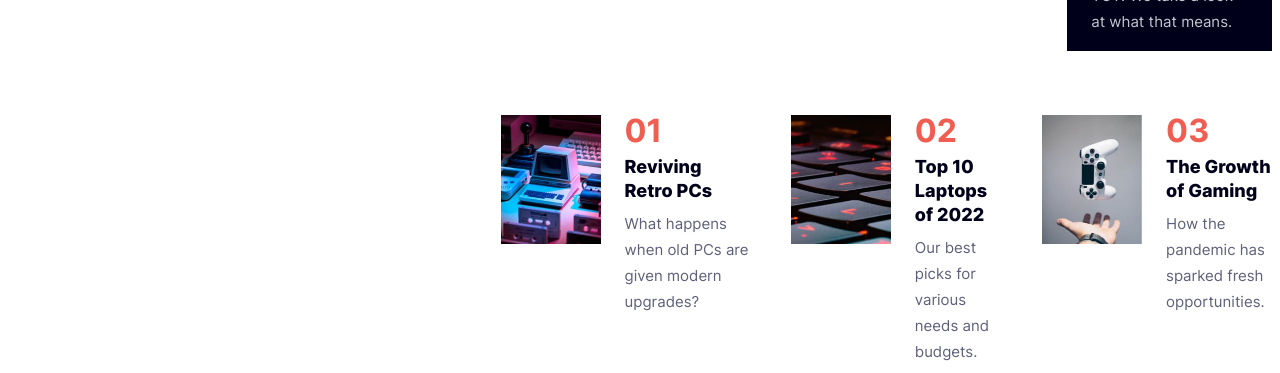
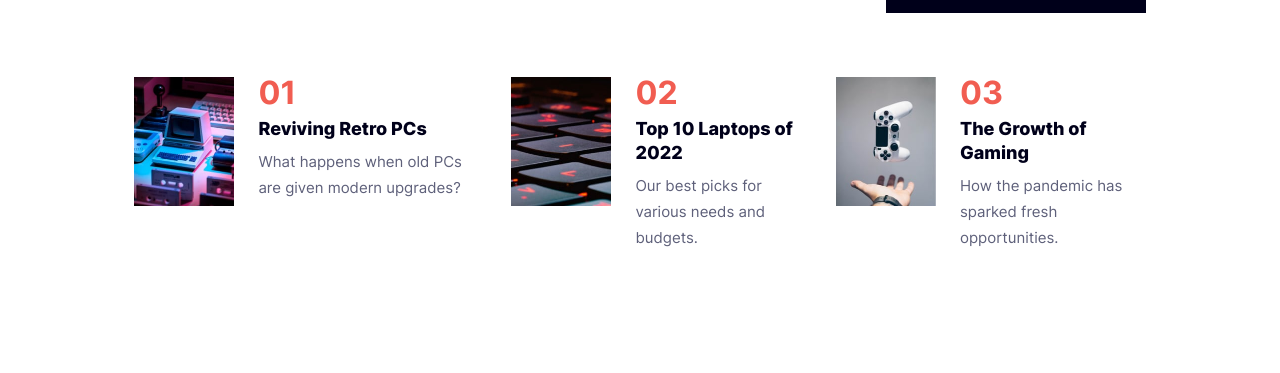
Before and after one commit to vibesprint/news-homepage, a website: page index.html in a window 1280 px wide. Shown: the part 757-1130 px from the top of the page. After the commit the page ends 1016 px from the top, so only its background shows below. Drawn offline with nearby package versions, Linux system fonts and the light colour scheme; files that its build step writes are made by us from their sources.

Commit message:
fix bug, layout was disturbed

```diff
--- a/index.html
+++ b/index.html
@@ -11,6 +11,7 @@
 
 </head>
 <body>
+    <div id="main" >
 
 <header >
     <nav class="nav-header-component" >
@@ -129,5 +130,6 @@
 </main>
 
     <script src="./src/main.js" ></script>
+    </div>
 </body>
 </html>
--- a/sass/styles.scss
+++ b/sass/styles.scss
@@ -11,7 +11,7 @@
 
 }
 
-main {
+#main {
   min-height: 100vh;
 }
 
@@ -20,7 +20,7 @@ main {
     display: flex;
     justify-content: center;
   }
-  main {
+  #main {
     max-width: 80%;
   }
 }
@@ -48,6 +48,10 @@ main {
     .items {
       @include fonts.text-preset-5;
       font-weight: 400;
+
+      > *:hover {
+        cursor: pointer;
+      }
     }
   }
 }
```
